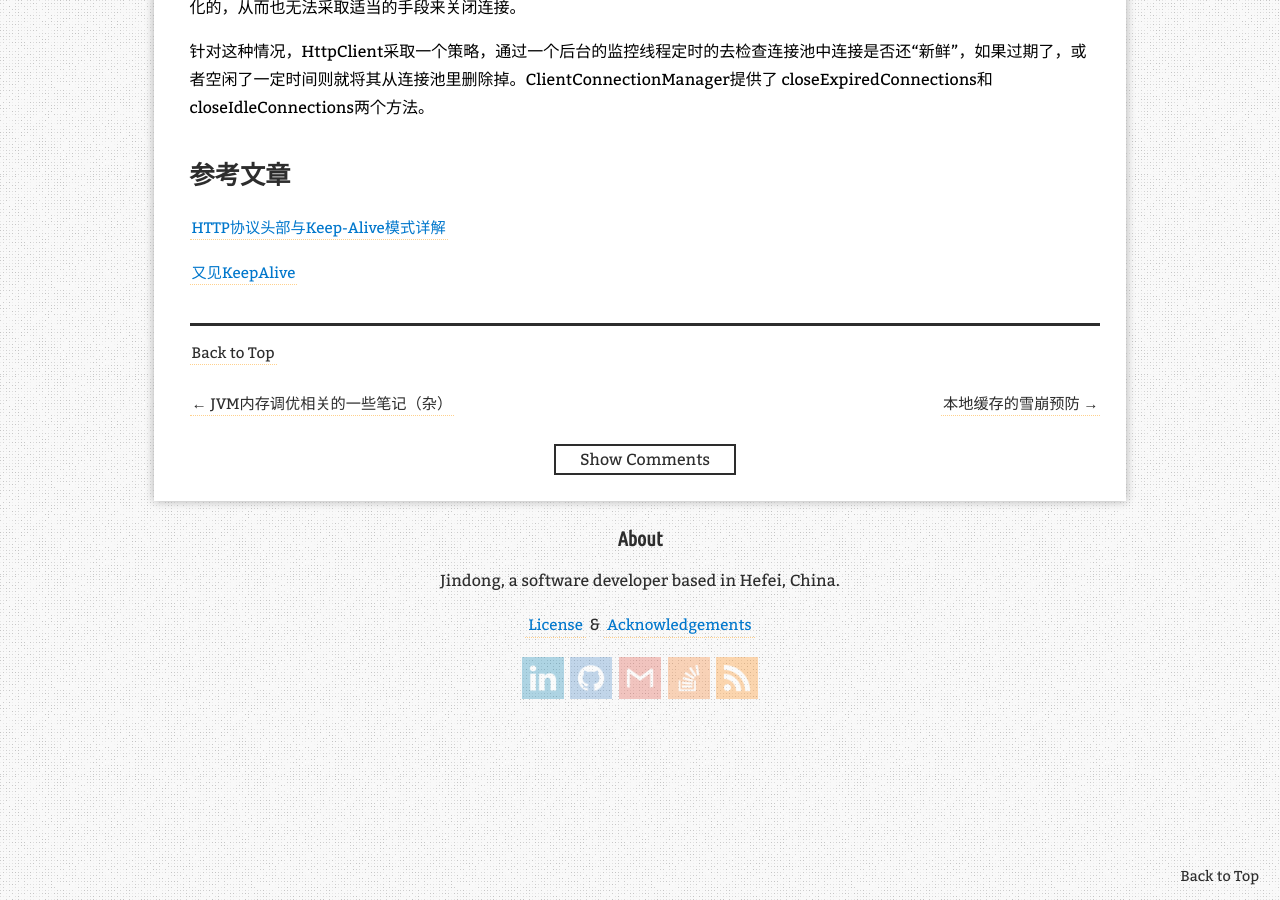
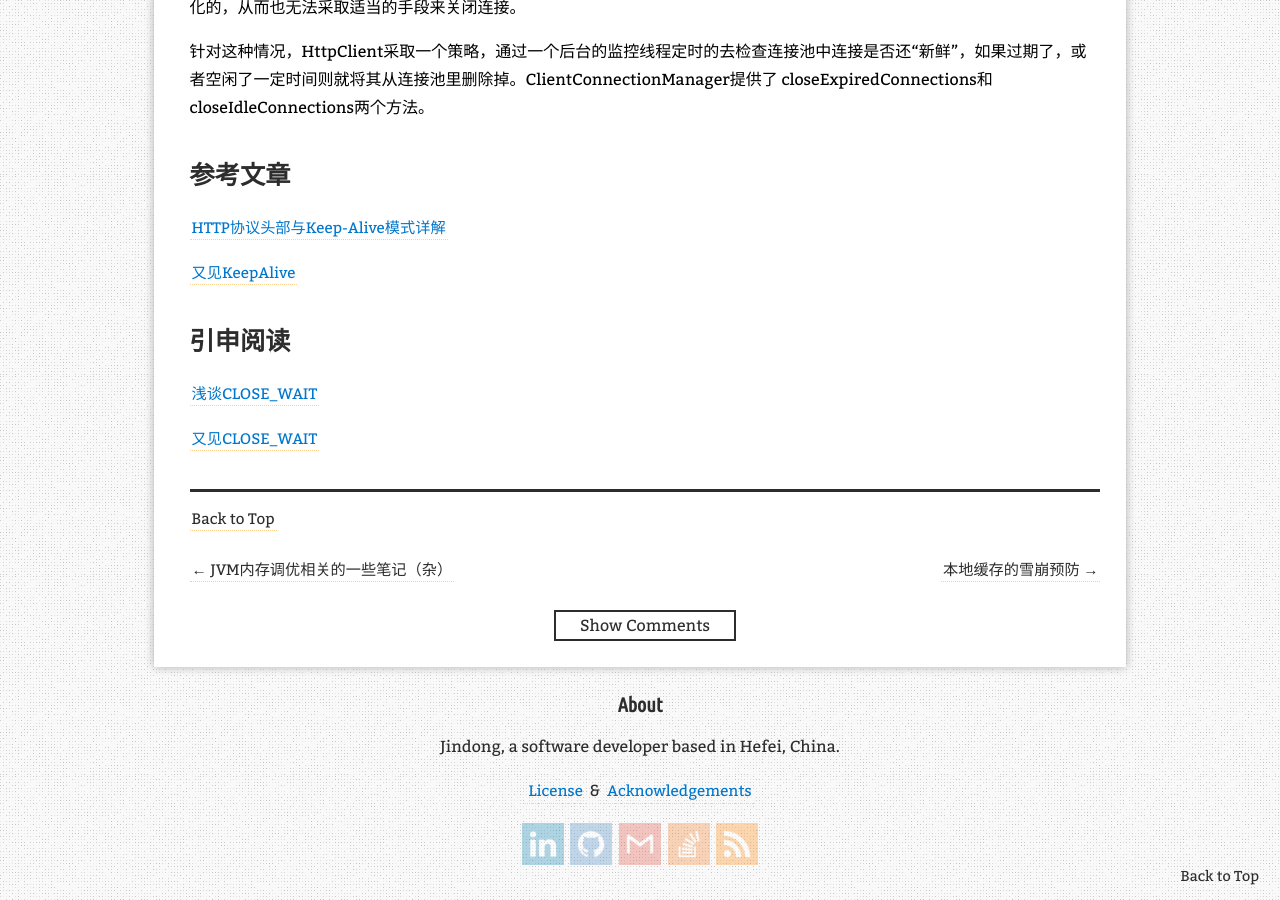
Before and after one commit to zhanjindong/zhanjindong.github.io, a Jekyll site: the page built from _posts/2016-06-15-httpclient-connection-pool.md, in a window 1280 px wide and 900 px high, scrolled down 1624 px. Built offline with Jekyll 4.4.1, drawn with Linux system fonts in a browser that asks for light colours; nearby versions of some CDN libraries; comment, search, counter and statistics services are not loaded; a style sheet for code colours, icons or effects is not loaded.

Commit message:
添加几个CLOSE_WAIT的引申阅读

```diff
--- a/_posts/2016-06-15-httpclient-connection-pool.md
+++ b/_posts/2016-06-15-httpclient-connection-pool.md
@@ -51,6 +51,17 @@ closeExpiredConnections和closeIdleConnections两个方法。
 
 [又见KeepAlive][2]
 
+
+## 引申阅读
+
+[浅谈CLOSE_WAIT][3]
+
+[又见CLOSE_WAIT][4]
+
 [1]: https://zhanjindong.com/2015/05/08/http-keep-alive-header
 
 [2]: https://zhanjindong.com/2015/09/20/tcp-keep-alive
+
+[3]: http://huoding.com/2016/01/19/488
+
+[4]: http://mp.weixin.qq.com/s?__biz=MzI4MjA4ODU0Ng==&mid=402163560&idx=1&sn=5269044286ce1d142cca1b5fed3efab1&3rd=MzA3MDU4NTYzMw==&scene=6#rd
```
